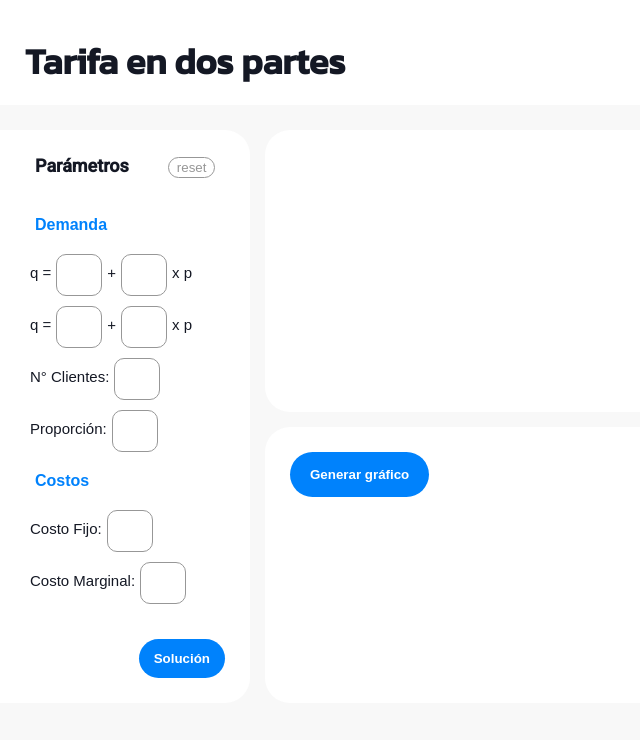
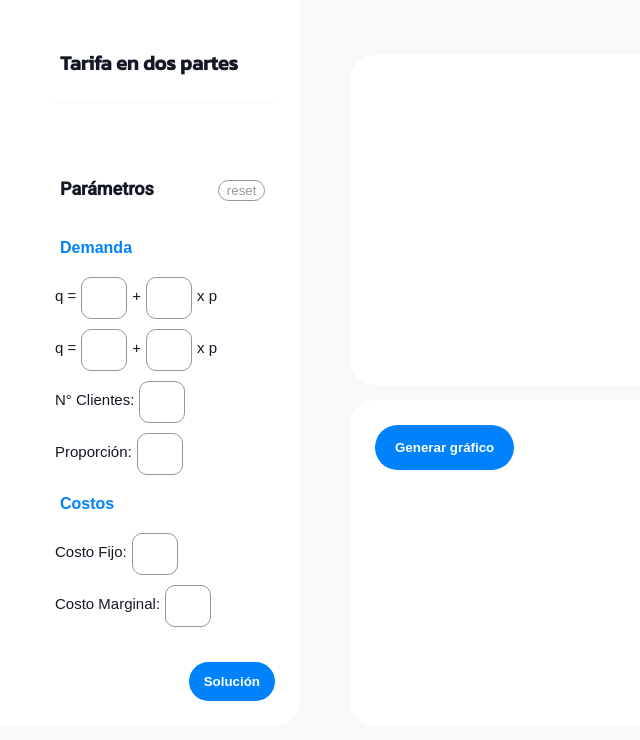
Before and after one commit to barb-cancino/Simulaciones_ECO, a plain HTML site: page docs/index.html in a window 1280 px wide. Shown: the whole page, without its empty margins (0-640 px from the left). Drawn offline with Linux system fonts and the light colour scheme.

Commit message:
Redistribión main header

```diff
--- a/docs/index.html
+++ b/docs/index.html
@@ -16,11 +16,12 @@
 
   <body>
 		<div class="main-grid">
-			<div class="main-header">
-				<h1 > Tarifa en dos partes </h1>
-			</div>
+
 
 			<div class = "parameters-wrapping">
+				<div class="main-header">
+					<h1 >Tarifa en dos partes</h1>
+				</div>
 				<div class = "subsection-heading">
 					<h3 class = "sub-header">	Parámetros </h3>
 					<button class = "clear-button"> reset</button>
--- a/docs/styles/graph-style.css
+++ b/docs/styles/graph-style.css
@@ -8,8 +8,8 @@
     padding-bottom: 25px;
     border-radius: 25px;
     margin-top: 15px;
-    margin-left: 15px;
-    margin-right: 25px;
+    margin-left: 50px;
+    margin-right: 50px;
     margin-bottom: 15px;
     vertical-align: top;
 }
--- a/docs/styles/main-styles.css
+++ b/docs/styles/main-styles.css
@@ -9,6 +9,7 @@ body {
     --background-color: rgb(248, 248, 248);
     --background-accent: white;
 
+
     background-color: var(--background-color);
     color: var(--body-color);
     margin: 0px;
@@ -16,17 +17,6 @@ body {
 
 .main-grid {
     display: grid;
-    grid-template-columns: 250px 1fr 1fr;
-    grid-template-rows: 105px 1fr 1fr;
+    grid-template-columns: 300px 1fr 1fr;
+    grid-template-rows: 30px 1fr 1fr;
 }
-
-.main-header {
-    grid-column: span 3;
-    background-color: var(--background-accent);
-    margin-top: 0px;
-    padding-top: 10px;
-    padding-bottom: 25px;
-    padding-left: 25px;
-    font-family: 'Kanit', sans-serif;
-    font-size: 18px;
-}
--- a/docs/styles/parameters-style.css
+++ b/docs/styles/parameters-style.css
@@ -1,14 +1,30 @@
 
 .parameters-wrapping {
     grid-column: 1 / 2;
-    grid-row: 2 / 4;
+    grid-row: 1/ 4;
     justify-content: left;
     background-color: var(--background-accent);
-    padding: 25px;
-    border-top-right-radius: 25px;
+    padding-top: 25px;
+    padding-right: 25px;
+    padding-bottom: 25px;
+    padding-left: 50px;
+    margin-top: 0;
+    margin-bottom: 15px;
     border-bottom-right-radius: 25px;
-    margin-top: 25px;
-    margin-bottom: 15px;
+}
+
+.main-header {
+    grid-column: span 1;
+    background-color: var(--background-accent);
+    margin-top: 0px;
+    border-bottom: 1px solid var(--background-color);
+    padding-left: 10px;
+    padding-right: 10px;
+    padding-bottom: 10px;
+    padding-top: 10px;
+    margin-bottom: 75px;
+    font-family: 'Kanit', sans-serif;
+    font-size: 10px;
 }
 
 .sub-header {
@@ -34,7 +50,7 @@
     padding-bottom: 2px;
     border-radius: 15px;
     cursor:pointer;
-    margin-left: 35px;
+    margin-left: 60px;
     margin-right: 0;
     transition: color border background-color 0.15s;
 }
--- a/docs/styles/results-style.css
+++ b/docs/styles/results-style.css
@@ -8,8 +8,8 @@
     padding-bottom: 25px;
     border-radius: 25px;
     margin-top: 25px;
-    margin-left: 15px;
-    margin-right: 25px;
+    margin-left: 50px;
+    margin-right: 50px;
     margin-bottom: 0;
     vertical-align: top;
 }
```
